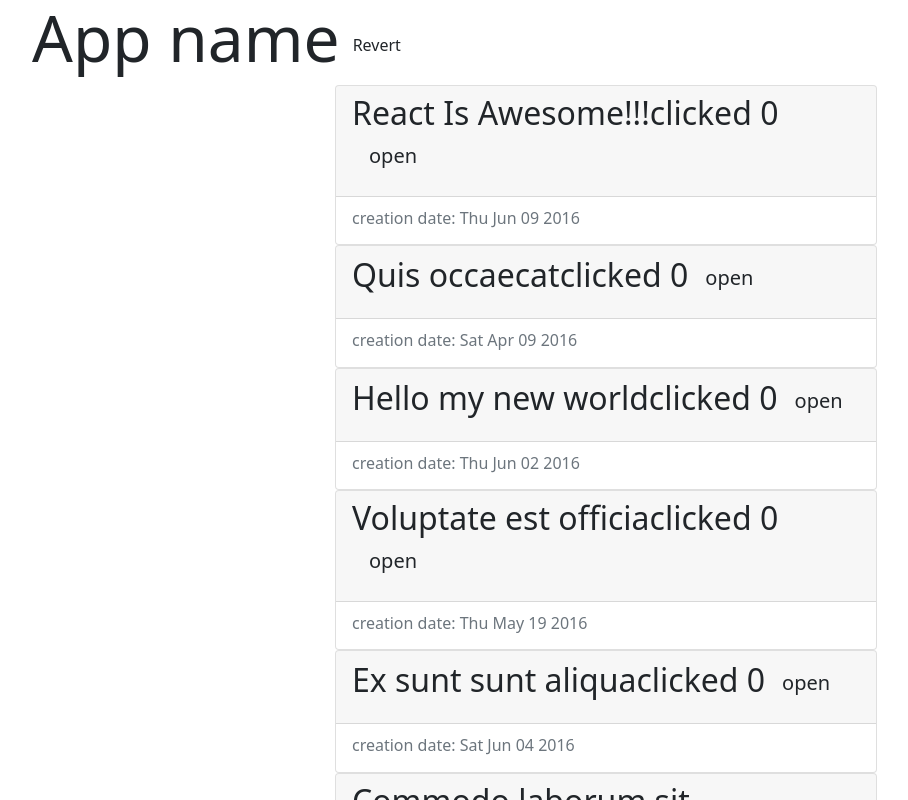
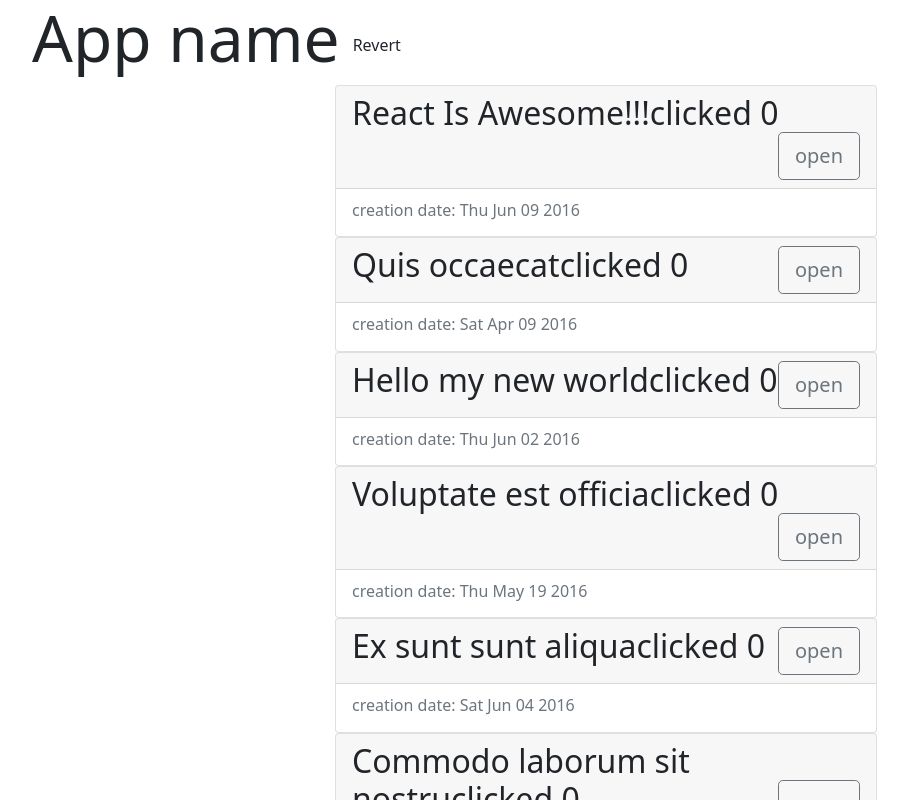
Before and after one commit to PolinaDegtyareva/screencasts_react, a React (Create React App) app: page / in a window 1280 px wide. Shown: the top 800 px of the page, without its empty margins (50-958 px from the left). Built offline with nearby package versions, Linux system fonts and the light colour scheme.

Commit message:
changed buttons style

```diff
--- a/src/components/Article.js
+++ b/src/components/Article.js
@@ -38,7 +38,7 @@ class Article extends PureComponent {
                     <h2 onClick = {this.incrementCounter}>
                         {article.title}
                         clicked {this.state.count}
-                        <button onClick={onButtonClick} className="btn bth-primary btn-lg float-right">
+                        <button onClick={onButtonClick} className="btn btn-outline-secondary btn-lg float-end">
                             {isOpen ? 'close' : 'open'}
                         </button>
                     </h2>
```
